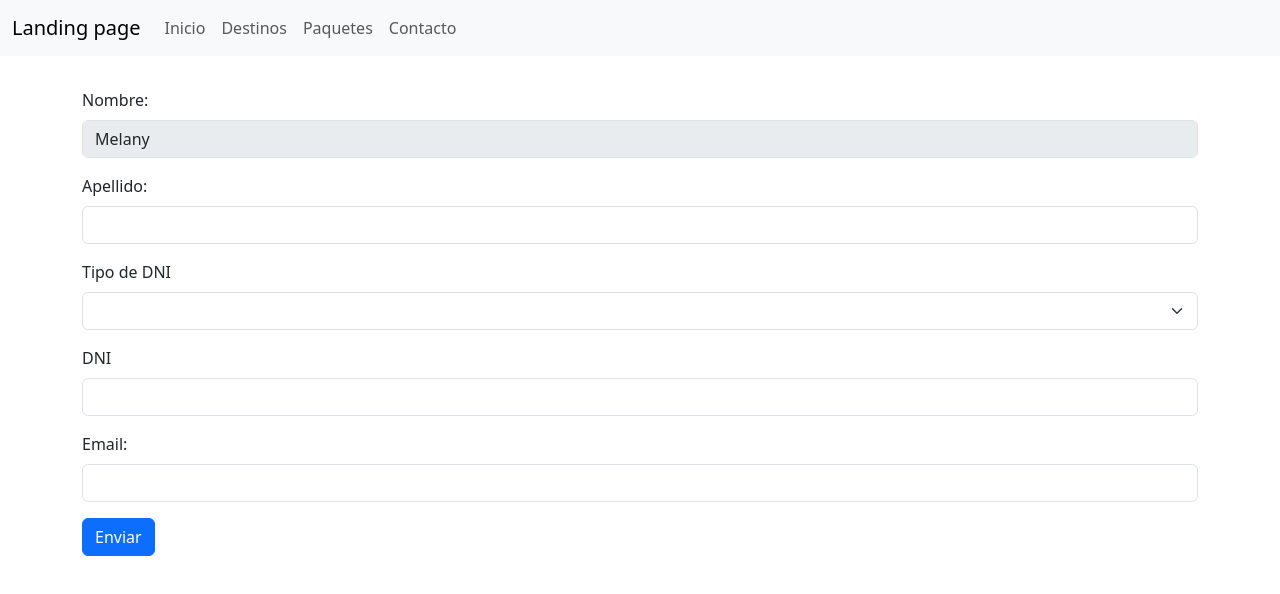
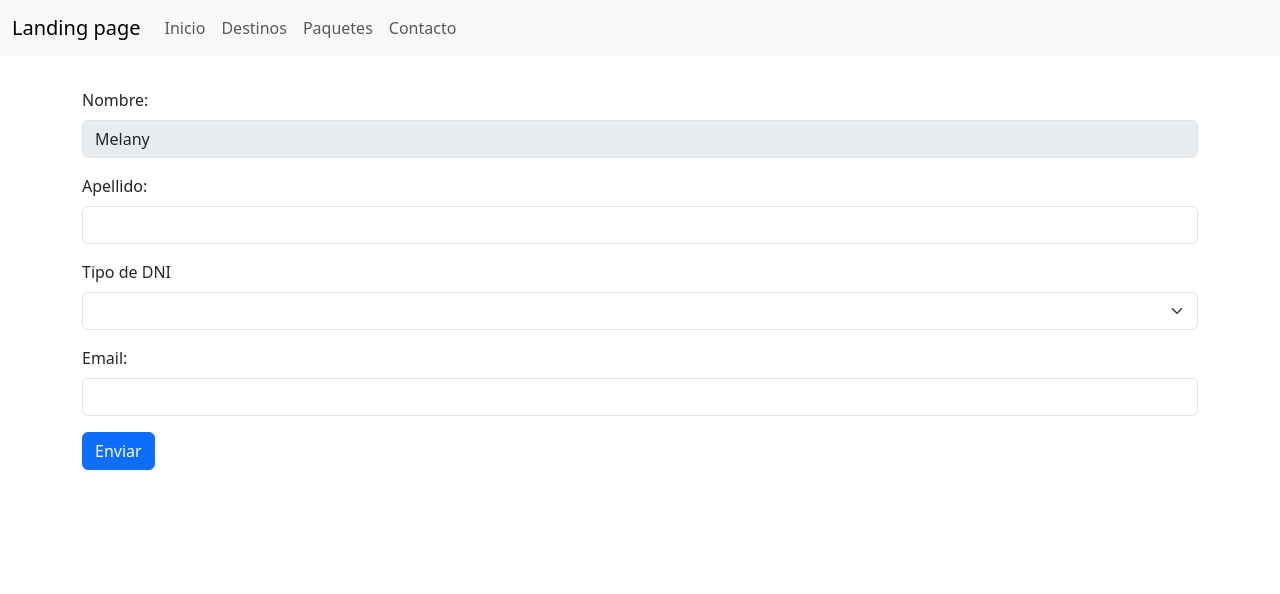
Before and after one commit to miel009/tourism-page-angular-18, an Angular app: page /contacto in a window 1280 px wide. Shown: the top 594 px of the page. Built offline with nearby package versions, Linux system fonts and the light colour scheme.

Commit message:
actualización

```diff
--- a/src/app/contacto/contacto.component.html
+++ b/src/app/contacto/contacto.component.html
@@ -24,7 +24,7 @@
         <option value="Cedula"> Cedula </option>
       </select>
    </div>
-    <div class="mb-3">
+    <div class="mb-3" *ngIf="mostrarDNI">
       <app-dni [tipoDni]="tipoDni"/>
 
 
--- a/src/app/contacto/contacto.component.ts
+++ b/src/app/contacto/contacto.component.ts
@@ -10,6 +10,7 @@ export class ContactoComponent implements OnInit , OnDestroy{
 
   formularioContacto: FormGroup
   tipoDni: string = 'DNI'
+  mostrarDNI: Boolean = false
 
   constructor ( private form: FormBuilder){
     // inicializamos el form
@@ -26,6 +27,7 @@ export class ContactoComponent implements OnInit , OnDestroy{
     this.formularioContacto.get('nombre')?.setValue('Melany')
     this.formularioContacto.get('nombre')?.disable()
     this.formularioContacto.get('tipoDni')?.valueChanges.subscribe (value => {
+      this.mostrarDNI= value !=''
       this.tipoDni = value
     })
   }
--- a/src/app/contacto/dni/dni.component.html
+++ b/src/app/contacto/dni/dni.component.html
@@ -1,6 +1,6 @@
 <form [formGroup]="formularioDocumento">
 <label for="dni" class="form-label"> {{variableNueva}} </label>
 <input [ngClass]="{'is-invalid': hasErrors('dni', 'required') || hasErrors('dni', 'minlength')  }" type="dni" class="form-control" id="dni" formControlName="dni" >
-<div class="text-danger" *ngIf="hasErrors('dni', 'required')" >  {{tipoDni}} requerido</div>
-<div class="text-danger" *ngIf="hasErrors('dni', 'minlength')" >  {{tipoDni}} Requiere al menos 3 caracteres </div>
+<div class="text-danger" *ngIf="hasErrors('dni', 'required')" >  {{variableNueva}}  requerido</div>
+<div class="text-danger" *ngIf="hasErrors('dni', 'minlength')" >  {{variableNueva}}  Requiere al menos 3 caracteres </div>
 </form>
```
